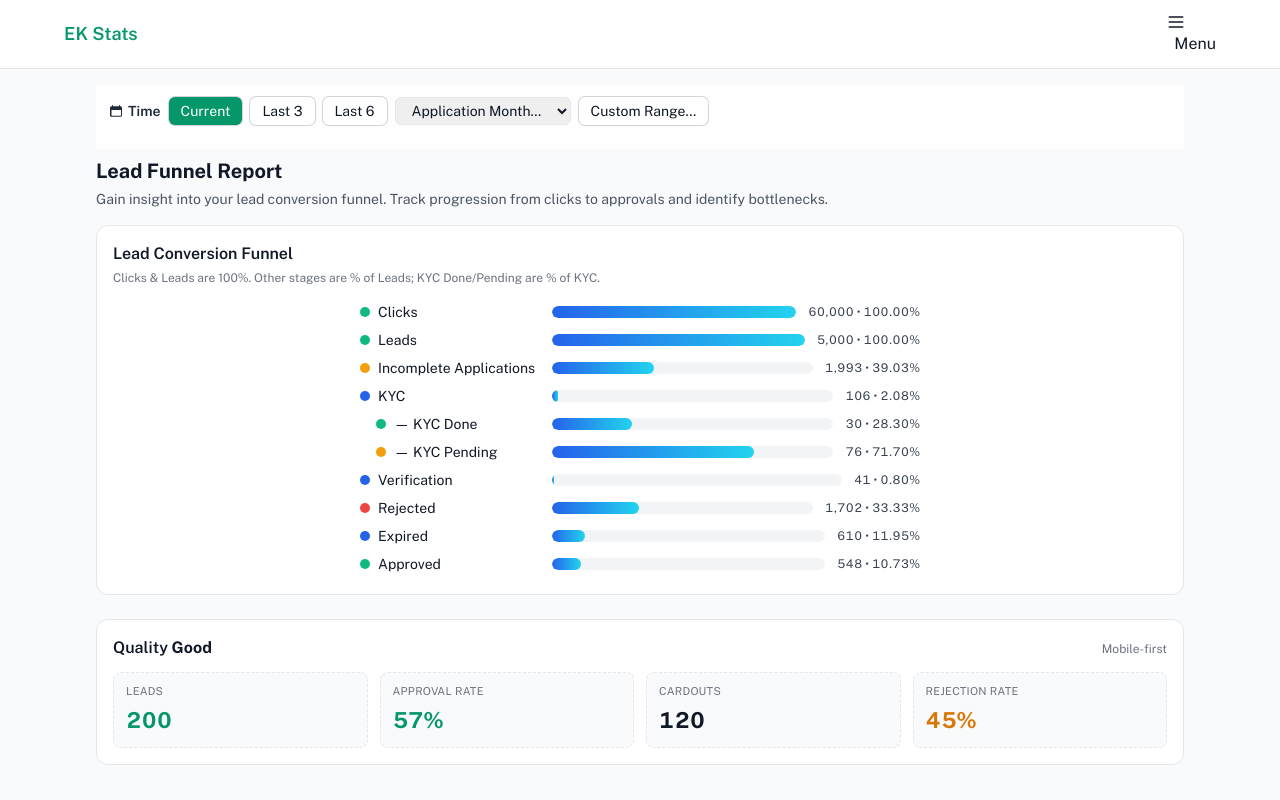
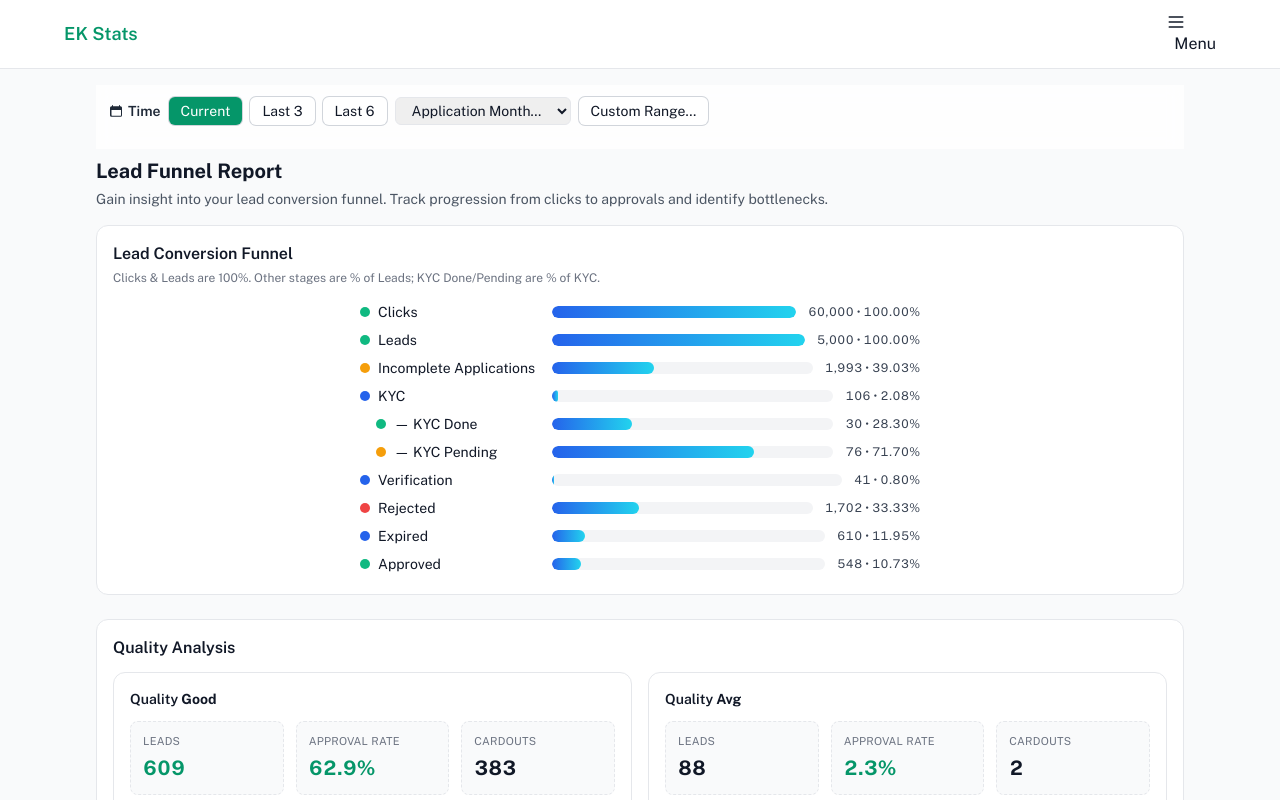
Before and after one commit to Abhyudaya1996/ek-statsv4, a Next.js app: page /funnel in a window 1280 px wide. Built offline with nearby package versions, Linux system fonts and the light colour scheme.

Commit message:
fix(funnel): centered, readable mock-driven funnel; quality all buckets

```diff
--- a/components/charts/HierarchicalFunnelSketch.tsx
+++ b/components/charts/HierarchicalFunnelSketch.tsx
@@ -1,6 +1,7 @@
 'use client';
 
 import React from 'react';
+import { FUNNEL } from '@/mock-data/funnel-quality';
 
 type Step = {
   name: string;
@@ -10,18 +11,31 @@ type Step = {
   tone?: 'good' | 'warn' | 'bad';
 };
 
-const steps: Step[] = [
-  { name: 'Clicks', count: 60000, pct: 100, level: 0, tone: 'good' },
-  { name: 'Leads', count: 5000, pct: 100, level: 0, tone: 'good' },
-  { name: 'Incomplete Applications', count: 1993, pct: 39.03, level: 0, tone: 'warn' },
-  { name: 'KYC', count: 106, pct: 2.08, level: 0 },
-  { name: '— KYC Done', count: 30, pct: 28.3, level: 1, tone: 'good' },
-  { name: '— KYC Pending', count: 76, pct: 71.7, level: 1, tone: 'warn' },
-  { name: 'Verification', count: 41, pct: 0.8, level: 0 },
-  { name: 'Rejected', count: 1702, pct: 33.33, level: 0, tone: 'bad' },
-  { name: 'Expired', count: 610, pct: 11.95, level: 0 },
-  { name: 'Approved', count: 548, pct: 10.73, level: 0, tone: 'good' },
-];
+const TONE_BY_ID: Record<string, Step['tone']> = {
+  clicks: 'good',
+  leads: 'good',
+  incomplete: 'warn',
+  'kyc-done': 'good',
+  'kyc-pend': 'warn',
+  verify: undefined,
+  reject: 'bad',
+  expired: undefined,
+  approved: 'good',
+};
+
+const ORDER = ['clicks','leads','incomplete','kyc','kyc-done','kyc-pend','verify','reject','expired','approved'];
+
+function buildSteps(): Step[] {
+  return [...FUNNEL]
+    .sort((a,b) => ORDER.indexOf(a.id) - ORDER.indexOf(b.id))
+    .map(n => ({
+      name: n.label,
+      count: n.value,
+      pct: n.percent,
+      level: n.parent === 'kyc' ? 1 : 0,
+      tone: TONE_BY_ID[n.id],
+    }));
+}
 
 const toneDot: Record<NonNullable<Step['tone']>, string> = {
   good: 'bg-emerald-500',
@@ -39,7 +53,7 @@ export default function HierarchicalFunnelSketch() {
 
       {/* Centered readable layout */}
       <div className="mx-auto w-full max-w-[560px]">
-        {steps.map((s, i) => {
+        {buildSteps().map((s, i) => {
           const pct = Math.max(0, Math.min(100, s.pct));
           const dot = s.tone ? toneDot[s.tone] : 'bg-blue-600';
           return (
--- a/components/quality/QualitySketch.tsx
+++ b/components/quality/QualitySketch.tsx
@@ -1,23 +1,50 @@
 'use client';
 import React from 'react';
+import { QUALITY_LEADS, CARD_OUTS, REJECTION } from '@/lib/mock/quality';
+
+type BucketKey = 'good' | 'avg' | 'bad' | 'unknown';
+
+const ORDER: Array<{ key: BucketKey; label: string; tone?: 'good' | 'warn' | 'bad' }> = [
+  { key: 'good', label: 'Good', tone: 'good' },
+  { key: 'avg', label: 'Avg' },
+  { key: 'bad', label: 'Bad', tone: 'bad' },
+  { key: 'unknown', label: 'Unknown' },
+];
 
 export default function QualitySketch() {
-  const good = { leads: 200, approvalRate: 57, cardouts: 120, rejectionRate: 45 };
+  return (
+    <section className="rounded-xl border bg-white p-4">
+      <h3 className="mb-3 text-base font-semibold text-gray-900">Quality Analysis</h3>
+
+      <div className="grid grid-cols-1 gap-4 md:grid-cols-2">
+        {ORDER.map(({ key, label, tone }) => (
+          <QualityCard key={key} bucketKey={key} label={label} tone={tone} />)
+        )}
+      </div>
+    </section>
+  );
+}
+
+function QualityCard({ bucketKey, label, tone }: { bucketKey: BucketKey; label: string; tone?: 'good' | 'warn' | 'bad' }) {
+  const leads = QUALITY_LEADS[bucketKey] ?? 0;
+  const cardouts = CARD_OUTS[bucketKey] ?? 0;
+  const rejected = REJECTION[bucketKey]?.count ?? 0;
+  const rejectionRate = REJECTION[bucketKey]?.pct ?? 0;
+  const approvalRate = leads ? (cardouts / leads) * 100 : 0;
 
   return (
-    <section className="rounded-xl border bg-white p-4">
+    <div className="rounded-xl border bg-white p-4">
       <div className="mb-3 flex items-baseline justify-between">
-        <h3 className="text-base font-semibold text-gray-900">Quality <span className="font-bold">Good</span></h3>
-        <span className="text-xs text-gray-500">Mobile-first</span>
+        <h4 className="text-sm font-semibold text-gray-900">Quality <span className="font-bold">{label}</span></h4>
       </div>
-
-      <div className="grid grid-cols-2 gap-3 md:grid-cols-4">
-        <Stat label="Leads" value={good.leads} tone="good" />
-        <Stat label="Approval Rate" value={`${good.approvalRate}%`} tone="good" />
-        <Stat label="Cardouts" value={good.cardouts} />
-        <Stat label="Rejection Rate" value={`${good.rejectionRate}%`} tone="warn" />
+      <div className="grid grid-cols-2 gap-3 md:grid-cols-3">
+        <Stat label="Leads" value={leads.toLocaleString()} tone={tone === 'good' ? 'good' : undefined} />
+        <Stat label="Approval Rate" value={`${approvalRate.toFixed(1)}%`} tone="good" />
+        <Stat label="Cardouts" value={cardouts.toLocaleString()} />
+        <Stat label="Rejection Rate" value={`${rejectionRate}%`} tone="warn" />
+        <Stat label="Total Rejected" value={rejected.toLocaleString()} tone="bad" />
       </div>
-    </section>
+    </div>
   );
 }
 
@@ -25,9 +52,9 @@ function Stat({ label, value, tone }: { label: string; value: React.ReactNode; t
   const toneClass =
     tone === 'good' ? 'text-emerald-600' : tone === 'warn' ? 'text-amber-600' : tone === 'bad' ? 'text-red-600' : 'text-gray-900';
   return (
-    <div className="grid min-h-[76px] content-center rounded-lg border border-dashed border-gray-200 bg-gray-50 px-3 py-2">
+    <div className="grid min-h-[74px] content-center rounded-lg border border-dashed border-gray-200 bg-gray-50 px-3 py-2">
       <p className="text-[11px] uppercase tracking-wide text-gray-500">{label}</p>
-      <p className={`mt-1 text-[20px] font-bold tabular-nums md:text-[22px] ${toneClass}`}>{value}</p>
+      <p className={`mt-1 text-[19px] font-bold tabular-nums md:text-[20px] ${toneClass}`}>{value}</p>
     </div>
   );
 }
```
